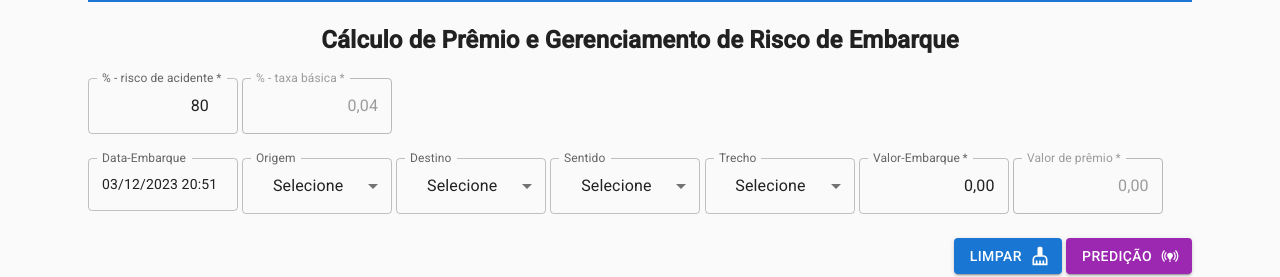
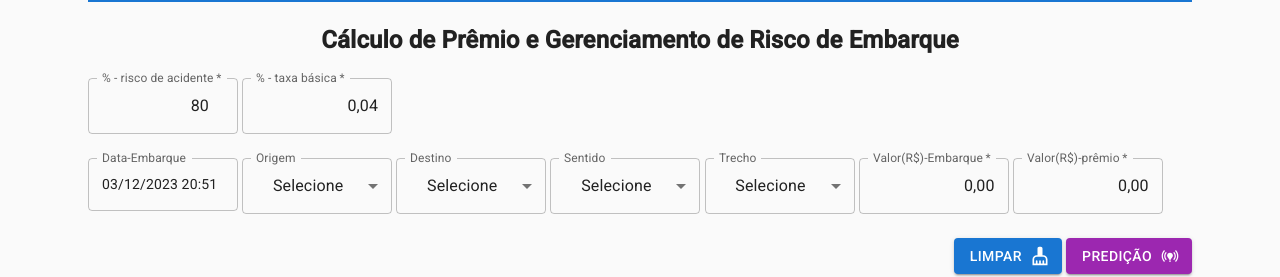
Before and after one commit to Etyonamine/puc-rio-mvp-sprint-04-front-end, a React (Vite) app in the folder transportes-app-react/: page / in a window 1280 px wide. Shown: the part 158-435 px from the top of the page. Built offline with nearby package versions, Linux system fonts and the light colour scheme.

Commit message:
ajuste do calculo do premio

```diff
--- a/transportes-app-react/src/components/Averbacao/CalculoEmbarque.jsx
+++ b/transportes-app-react/src/components/Averbacao/CalculoEmbarque.jsx
@@ -1,4 +1,4 @@
-import React from 'react' /* { useState, useEffect, forwardRef }  */
+import React, {useEffect} from 'react' /* { useState, useEffect, forwardRef }  */
 import {
     Box,
     Button,
@@ -22,10 +22,6 @@ import dayjs from 'dayjs';
 import 'dayjs/locale/pt-br'
 import CleanIcon from '@mui/icons-material/CleaningServices';
 import PredicaoIcon from '@mui/icons-material/OnlinePrediction';
-/* import SaveIcon from '@mui/icons-material/Save';
-import MuiAlert from '@mui/material/Alert';
- */
-
 
 const CalculoEmbarque = () => {
 
@@ -36,10 +32,17 @@ const CalculoEmbarque = () => {
     const [codigoSentido, setCodigoSentido] = React.useState('0');
     const [codigoTrecho, setCodigoTrecho] = React.useState('0');
     const [percentualRisco, setPercentualRisco] = React.useState('80');
-    const [percentualTaxaBasica, setPercentualTaxaBasica] = React.useState('0,04')
+    const [percentualTaxaBasica] = React.useState('0,04')
     const [valorPremio, setValorPremio] = React.useState('0,00')
 
     /* @@@@@@@@@@@@@@@@@@@@@@@@@@@@@ Rotinas @@@@@@@@@@@@@@@@@@@@@@@@@@@@@@@@@@@@@@@@@*/
+
+    useEffect(() => {
+        if (valorEmbarque != '0,00' || valorEmbarque !=''){
+            calcular_premio_viagem();
+        }
+
+    },[valorEmbarque]);
 
     //limpar campos
     const LimparCampos = () => {
@@ -70,6 +73,16 @@ const CalculoEmbarque = () => {
     //trecho
     const handleChangeTrecho = (event) =>{
         setCodigoTrecho(event.target.value);
+    }
+
+
+    //calcular o premio
+    const calcular_premio_viagem = () =>{
+
+
+        let valorCalculado = parseFloat( percentualTaxaBasica.replace(',','.')) * parseFloat( valorEmbarque.replace(',','.'));
+
+        setValorPremio(valorCalculado.toFixed(2).replace('.',','))
     }
 
     /* @@@@@@@@@@@@@@@@@@@@@@@@@@@@@ Renderização @@@@@@@@@@@@@@@@@@@@@@@@@@@@@@@@@@@@@@@@@*/
@@ -110,11 +123,11 @@ const CalculoEmbarque = () => {
                         label="% - taxa básica"
                         labelrequired="*"
                         value={percentualTaxaBasica}
-                        disabled='true'
                         inputProps={{
                             maxLength: 3,
                             fontSize: 10,
-                            style: { textAlign: 'right' }
+                            style: { textAlign: 'right' },
+                            disabled: true
                         }}
                     />
                 </FormControl>
@@ -228,7 +241,7 @@ const CalculoEmbarque = () => {
                     <TextField
                         required
                         id="outlined-helperText"
-                        label="Valor-Embarque"
+                        label="Valor(R$)-Embarque"
                         labelrequired="*"
                         value={valorEmbarque}
                         onChange={(e) => setValorEmbarque(e.target.value)}
@@ -248,13 +261,14 @@ const CalculoEmbarque = () => {
                     <TextField
                         required
                         id="outlined-helperText"
-                        label="Valor de prêmio"
+                        label="Valor(R$)-prêmio"
                         value={valorPremio}
-                        disabled = 'true'
                         inputProps={{
                             maxLength: 15,
                             fontSize: 10,
-                            style: { textAlign: 'right' }
+                            style: { textAlign: 'right' },
+                            disabled: true
+
                         }}
                     />
                 </FormControl>
```
